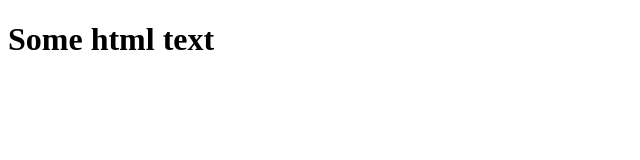
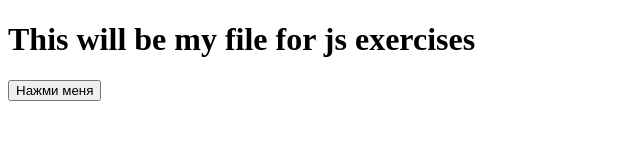
Before and after one commit to Masha-Gorb/JSnative-tasks, a plain HTML site: page index.html in a window 1280 px wide. Shown: the whole page, without its empty margins (0-640 px from the left). Drawn offline with Linux system fonts and the light colour scheme.

Commit message:
checking html

```diff
--- a/index.html
+++ b/index.html
@@ -7,7 +7,9 @@
 <body>
 
 
-<h1>Some html text</h1>
+<h1>This will be my file for js exercises</h1>
+<input value="Нажми меня" onclick="alert('Клик!')" type="button">
+
 
   <script src='./index.js'>
   </script>
```
